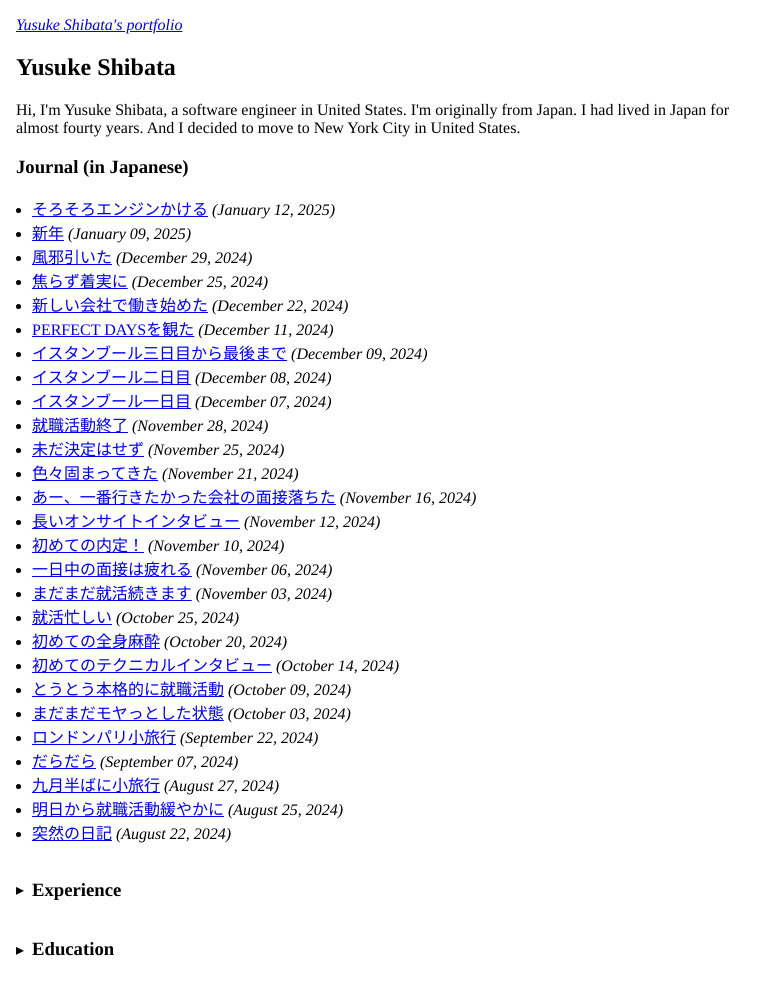
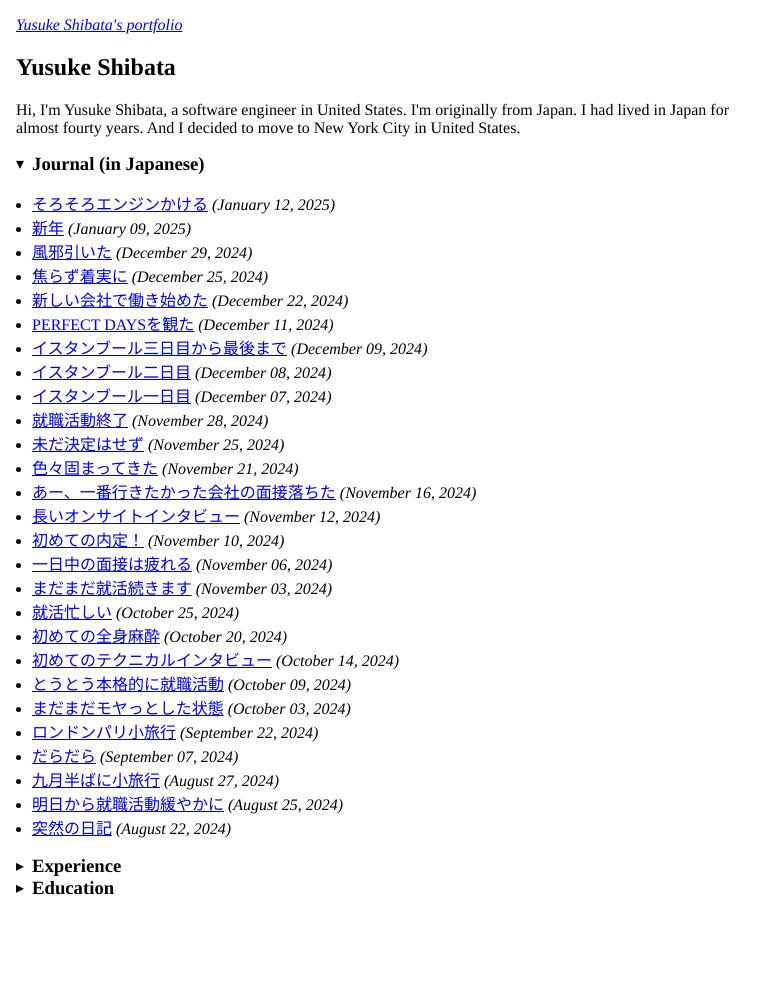
Before and after one commit to yusukeshib/journal, a Gatsby site: page / in a window 1280 px wide. Shown: the whole page, without its empty margins (0-776 px from the left). After the commit the page ends 915 px from the top, so only its background shows below. Built offline with nearby package versions, Linux system fonts and the light colour scheme; Gatsby itself is replaced by a stand-in of ours.

Commit message:
Adjust Collapsable

```diff
--- a/src/pages/index.tsx
+++ b/src/pages/index.tsx
@@ -1,5 +1,6 @@
 import * as React from "react"
 import { Link, graphql, type PageProps } from "gatsby"
+import { styled } from "styled-components"
 
 import { Layout } from "../components/layout"
 import { Seo } from "../components/seo"
@@ -25,10 +26,12 @@ function IndexRoute({ data, location }: PageProps<DataProps>) {
   return (
     <Layout location={location}>
       <h2>Yusuke Shibata</h2>
+      <p>
         Hi, I'm Yusuke Shibata, a software engineer in United States. I'm
-      originally from Japan. I had lived in Japan for almost fourty years. And I
-      decided to move to New York City in United States.
-      <h3>Journal (in Japanese)</h3>
+        originally from Japan. I had lived in Japan for almost fourty years. And
+        I decided to move to New York City in United States.
+      </p>
+      <Collapsable title={<H3>Journal (in Japanese)</H3>}>
         <ul>
           {posts.map(post => {
             const title = post.frontmatter.title || post.fields.slug
@@ -43,7 +46,8 @@ function IndexRoute({ data, location }: PageProps<DataProps>) {
             )
           })}
         </ul>
-      <Collapsable title={<h3>Experience</h3>} defaultCollapsed>
+      </Collapsable>
+      <Collapsable title={<H3>Experience</H3>} defaultCollapsed>
         <h4>Fable</h4>
         <em>
           Chief Architect, Principal Software Engineer / 2019 - 2024 / New York
@@ -151,7 +155,7 @@ function IndexRoute({ data, location }: PageProps<DataProps>) {
           </li>
         </ul>
       </Collapsable>
-      <Collapsable title={<h3>Education</h3>} defaultCollapsed>
+      <Collapsable title={<H3>Education</H3>} defaultCollapsed>
         <p>The University of Tokyo, Applied physics</p>
       </Collapsable>
     </Layout>
@@ -191,6 +195,10 @@ type DataProps = {
   }
 }
 
+const H3 = styled.h3`
+  margin: 0;
+`
+
 export const pageQuery = graphql`
   {
     site {
```
Also changed, not shown: 1 other file. Lines whose indentation alone changed are shown as unchanged.
